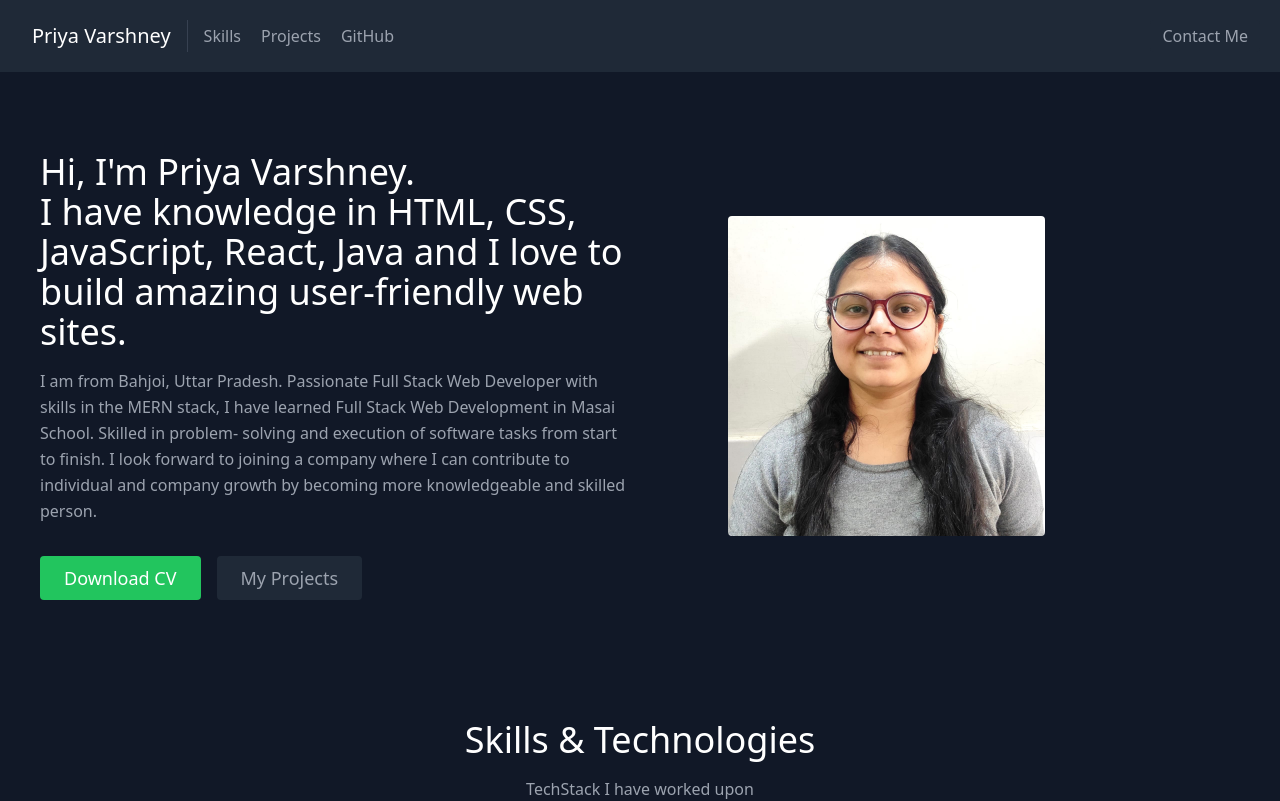
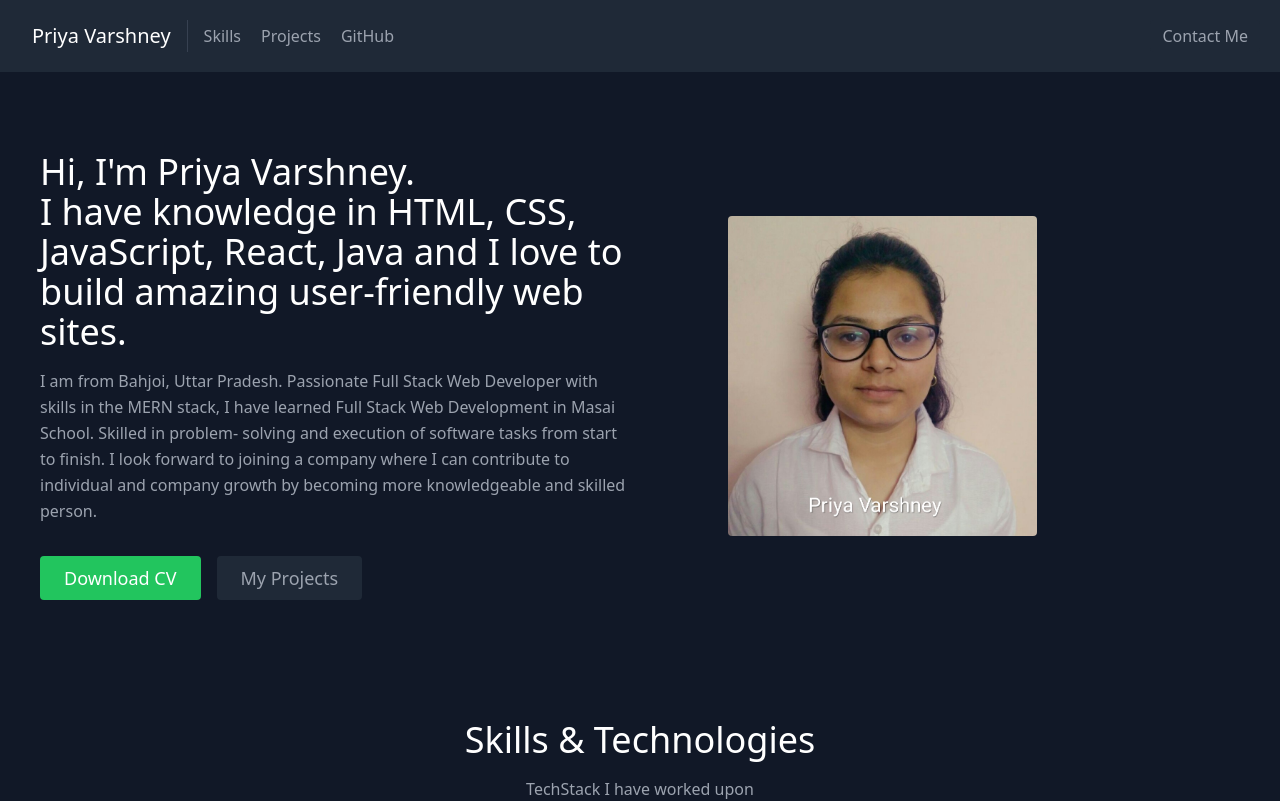
Before and after one commit to priyaa74/portfolio, a React (Create React App) app: page / in a window 1280 px wide. Shown: the top 801 px of the page. Built offline with nearby package versions, Linux system fonts and the light colour scheme.

Commit message:
changed ProfileImg

```diff
--- a/src/component/About.js
+++ b/src/component/About.js
@@ -34,7 +34,7 @@ export default function About() {
           <img
             className="object-cover object-center rounded h-80 "
             alt="hero"
-            src="./profile.jpeg"
+            src="./profileWhite.jpg"
           />
         </div>
       </div>
```
Also changed, not shown: public/profileWhite.jpg (added).
